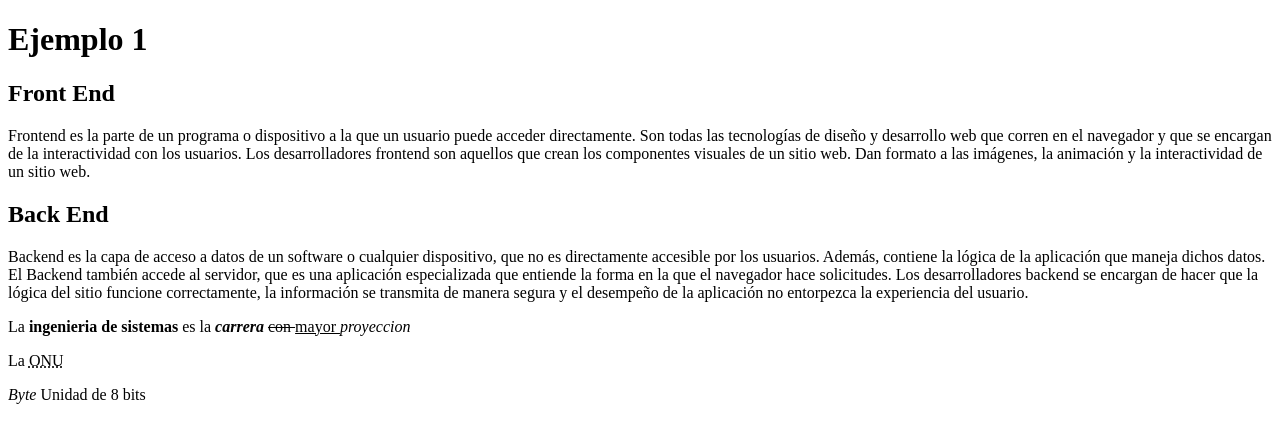
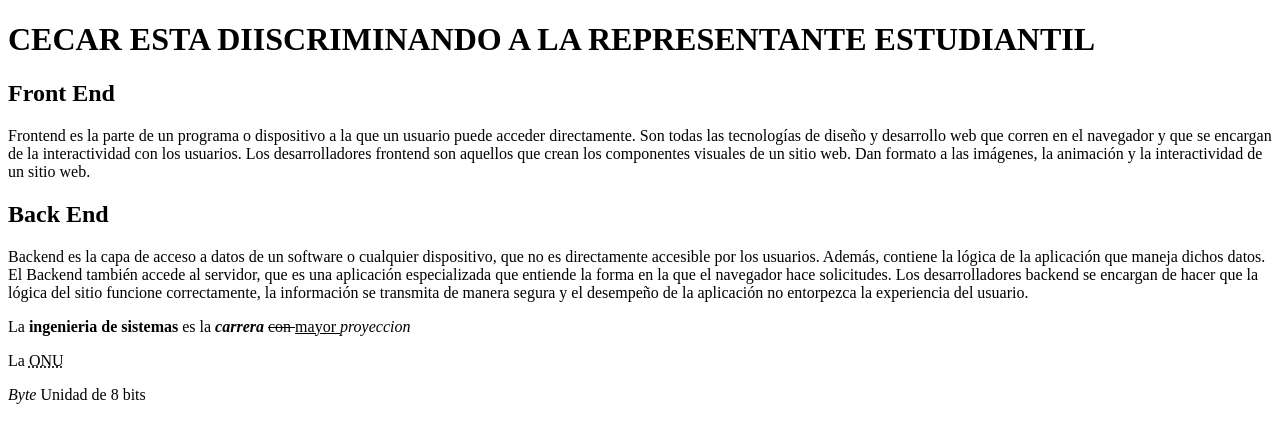
Before and after one commit to Sergio2471/ProyectoWebI, a plain HTML site: page html/ejemplo1.html in a window 1280 px wide. Drawn offline with Linux system fonts and the light colour scheme.

Commit message:
se cambio el nombre en ejemplo1

```diff
--- a/html/ejemplo1.html
+++ b/html/ejemplo1.html
@@ -10,7 +10,7 @@
     <title>Ejemplo 1</title>
 </head>
 <body>
-    <h1>Ejemplo 1</h1>
+    <h1>CECAR ESTA DIISCRIMINANDO A LA REPRESENTANTE ESTUDIANTIL</h1>
     <h2>Front End</h2>
     <p>Frontend es la parte de un programa o dispositivo a la que un usuario puede acceder directamente. Son todas las tecnologías de diseño y desarrollo web que corren en el navegador y que se encargan de la interactividad con los usuarios.
 
```
